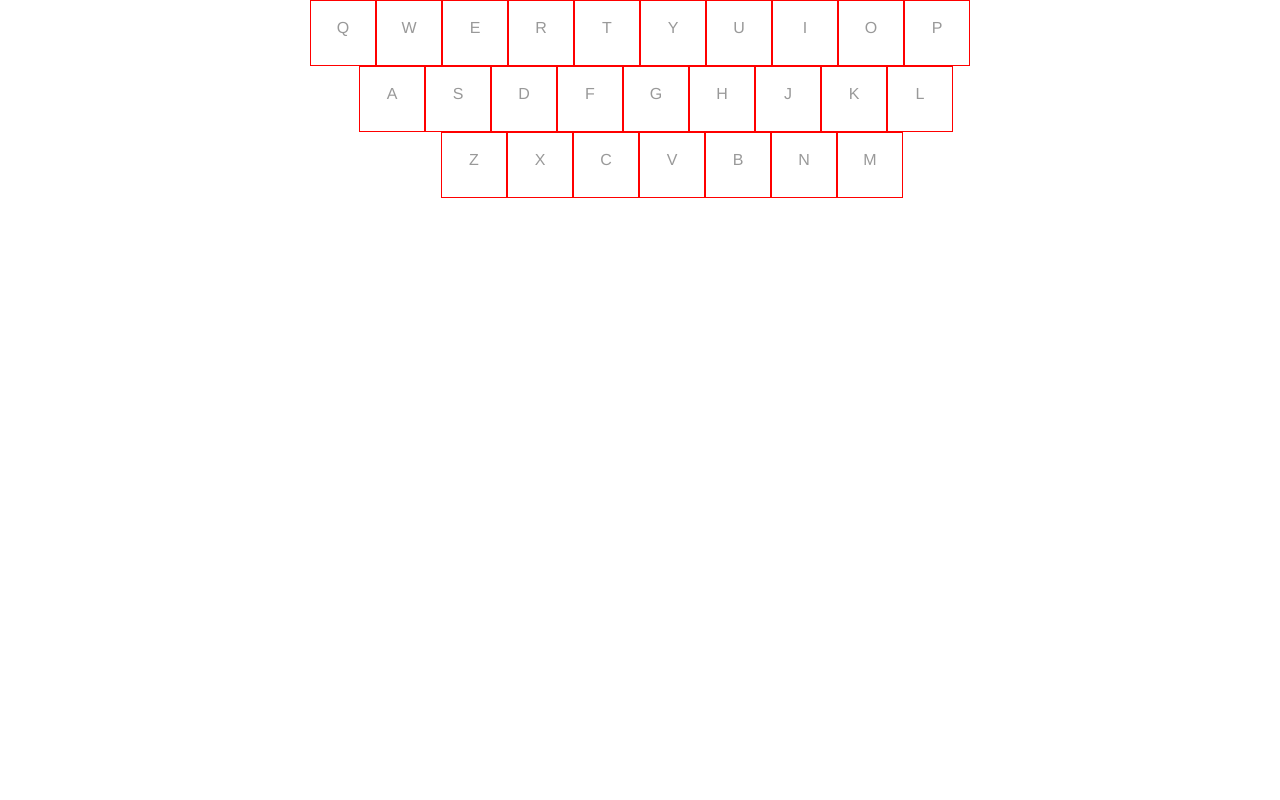
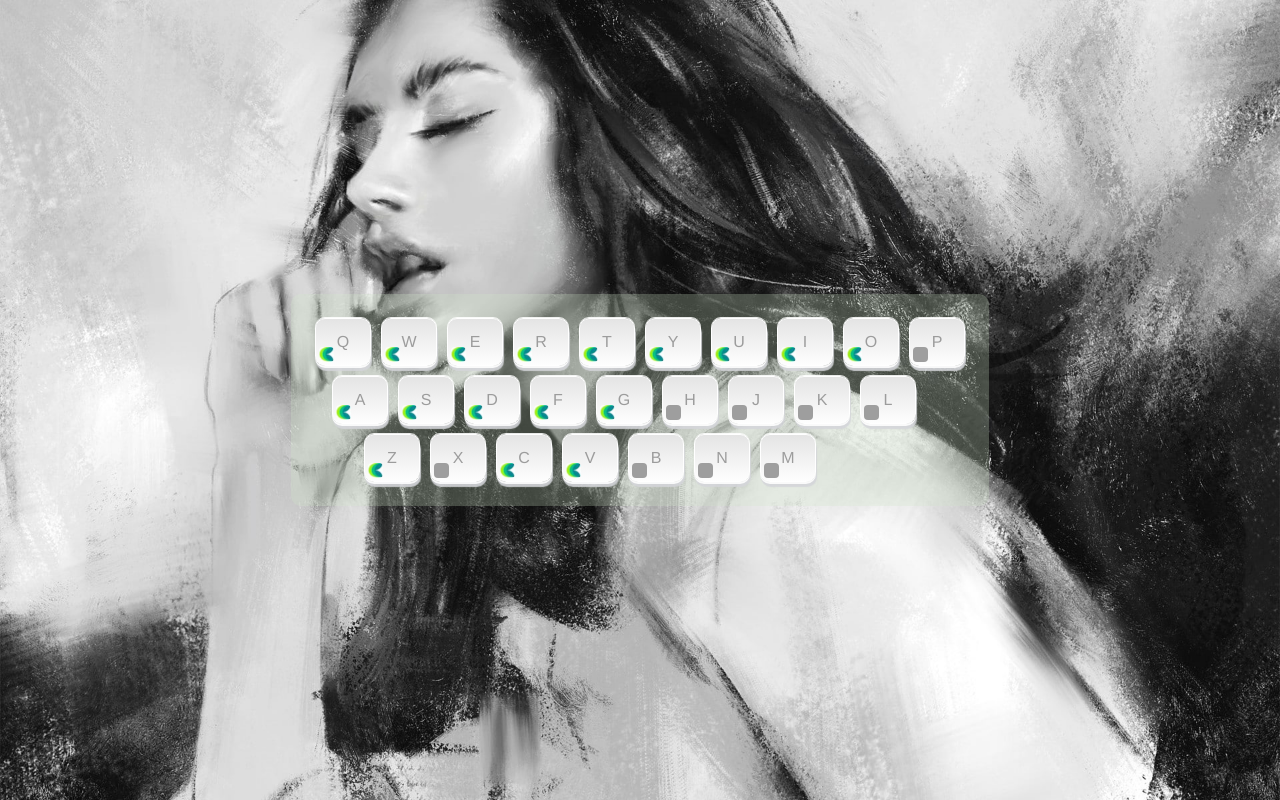
Before and after one commit to liaolinyan2018/git-keyboard, a plain HTML site: page index.html in a window 1280 px wide. Drawn offline with Linux system fonts and the light colour scheme; grey boxes are pictures that could not be loaded.

Commit message:
完善导航页面，还未简化代码

```diff
--- a/index.html
+++ b/index.html
@@ -12,10 +12,13 @@
 
   </header>
   <main>
+
       <div class="wrapper" id="main">
       </div>
       <script>
-          //定义键盘数组   //疑惑，引号加不加有什么影响
+
+           //1.0 初始化数据
+          //定义键盘值数组   //疑惑，引号加不加有什么影响
           var keys = {
               0:{0:'q',1:'w',2:'e',3:'r',4:'t',5:'y',6:'u',7:'i',8:'o',9:'p','length':10},
               1:{0:'a',1:'s',2:'d',3:'f',4:'g',5:'h',6:'j',7:'k',8:'l','length':9},
@@ -24,32 +27,7 @@
           }
           //定义网站hash表
           var hash = {
-            'q':'qq.com',
-            'w':'weibo',
-            'e':'ele.me',
-            'r':'renren.com',
-            't':'taobao.com',
-            'y':'youtube.com',
-            'u':'uc.com',
-            'i':'iqiyi.com',
-            'o':'opera.com',
-            'p':undefined,
-            'a':'acfun.tv',
-            's':'sohu.com',
-            'd':'dribbble.com',
-            'f':'facebook.com',
-            'g':'google.com',
-            'h':undefined,
-            'j':undefined,
-            'k':undefined,
-            'l':undefined,
-            'z':'zhihu.com',
-            'x':undefined,
-            'c':'css-tricks.com',
-            'v':'visualgo.net',
-            'b':undefined,
-            'n':undefined,
-            'm':undefined,
+            'q':'qq.com','w':'weibo','e':'ele.me','r':'renren.com','t':'taobao.com','y':'youtube.com','u':'uc.com','i':'iqiyi.com','o':'opera.com','p':undefined,'a':'acfun.tv','s':'sohu.com','d':'dribbble.com','f':'facebook.com','g':'google.com','h':undefined,'j':undefined,'k':undefined,'l':undefined,'z':'zhihu.com','x':undefined,'c':'css-tricks.com','v':'visualgo.net','b':undefined,'n':undefined,'m':undefined,
           }
           //每次优先读取localStorage 里 randomN 对应的hash 每次刷新网页重新读档
           var hashInLocalStorage = JSON.parse(localStorage.getItem('randomN') || 'null')
@@ -57,41 +35,60 @@
             hash = hashInLocalStorage
           }
 
+          //2.0 生成键盘
           //用js写html //div自动换行功能//创建div和kbd，和kbd内容
-          index=0  //声明变量index  //c语言中的i
+          var index=0  //声明变量index  //c语言中的i
           while(index < keys['length']){         // 0 1 2
-            div = document.createElement('div') //用js代码给文档创建三个标签元素div,注意引号
-            row = keys[index]                   //第一个数组 第二个数组 第三个数组
-            index2 = 0                          //声明变量index2
-            while(index2 < row['length']){
-              kbd = document.createElement('kbd')
-              button = document.createElement('button')
-              kbd.textContent = row[index2]   //给kbd添加文本内容 .textContent不是一个函数, .textContent('hi')错误
+            var div = document.createElement('div') //用js代码给文档创建三个标签元素div,注意引号
+            div.className = 'row'
+            var row = keys[index]                   //第一个数组 第二个数组 第三个数组
+            var index2 = 0                          //声明变量index2
+            while(index2 < row['length']){          // 0 1 2 3 4 5
+              var kbd = document.createElement('kbd')
+              kbd.className = 'key'
+              var button = document.createElement('button')
+              button.id = row[index2]         //给每个编辑按键加上对应的id
               button.textContent = 'E'        //按键功能 edit
-              button.id = row[index2]         //给每个编辑按键加上对应的id
               button.onclick = function(randomName){  //button被点击了
-                //console.log(randomName) 这里的randonName就是
-                key = randomName['target']['id']   //q w e r t y 取出用户要编辑哪一个kbd的键值
-                //console.log(randomName['target']['id']  /*这里用key是错误的，这里没有按下kbd没有['key']，不能像下面一样用*/)
-                x = prompt('请输入一个网址')         //获取用户要更改的网址
-                hash[key] = x                           //hash变更
-                //console.log(hash)                  //每次都打出hash
-                //hash变更后要存档到randomN
-                localStorage.setItem('randomN',JSON.stringify(hash)) //JSON.stringify(hash)是把hash变成字符串的
+                //console.log(randomName) 这里的randomName就是事件click 哈希表的名称,打印出事件的所有信息，
+              button2 = randomName['target'] //randomName['target']是用户点击的元素
+              img2 = button2.nextSibling  //button2.nextSibling 可以取到当前被点击的button2的下一个兄弟
+              var key = button2['id']   //q w e r t y 取出用户要编辑哪一个kbd的键值
+              //console.log(randomName['target']['id']  /*这里用key是错误的，这里没有按下kbd没有['key']，不能像下面一样用*/)
+              var x = prompt('请输入要变更的网址域名')         //获取用户要更改的网址
+              hash[key] = x                              //hash变更
+              //console.log(hash)                  //每次都打出hash
+              //hash变更后要立刻存档到randomN
+              localStorage.setItem('randomN',JSON.stringify(hash)) //JSON.stringify(hash)是把hash变成字符串的                              //hash变更
+              if(hash[key]){img2.src = 'http://'+hash[key]+'/favicon.ico'}  //对应网站icon也要变更
+              else{img2.src = '//i.loli.net/2017/11/10/5a05afbc5e183.png'}
+              /*监听失败事件*//*console.log('获取icon失败了')*/
+              img2.onerror = function(shijianName){shijianName.target.src = './failphoto.jpg'}
               }
+              var span = document.createElement('span')
+              span.className = 'text'
+              span.textContent = row[index2]   //q w e r t 给kbd添加文本内容 .textContent不是一个函数, .textContent('hi')错误
+              var img = document.createElement('img')
+              kbd.appendChild(span)
               kbd.appendChild(button)
+              kbd.appendChild(img)
               div.appendChild(kbd)
+              if(hash[row[index2]]){img.src = 'http://' + hash[row[index2]] + '/favicon.ico'}
+              else{img.src = '//i.loli.net/2017/11/10/5a05afbc5e183.png'}
+              /*监听失败事件*//*console.log('获取icon失败了')*/
+              img.onerror = function(shijianName){shijianName.target.src = './failphoto.jpg'}
               index2 = index2 + 1
             }
             main.appendChild(div)             //把div标签放到main元素里，即main父标签，div子标签
             index=index+1                     //漏了页面陷入死循环
           }
 
+          //3.0 监听键盘事件
           document.onkeypress = function(randomName){
             //console.log('你按下的这个键所有信息是：')
             //console.log(randomName)   //猜想randomName是hash表名
-            key = randomName['key']     //获取用户的按键值 q w e r t y 这的key必须加引号'key'
-            website = hash[key]         //qq.com weibo.com taobao.com 这的key不能加引号 key
+            var key = randomName['key']     //获取用户的按键值 q w e r t y 这的key必须加引号'key'
+            var website = hash[key]         //qq.com weibo.com taobao.com 这的key不能加引号 key
             //console.log(website)      //console.log()是调试工具
             //location.href = 'http://'+website     //模拟用户在地址栏输入地址，修改当前网址为按键地址
             window.open('http://'+website,'_blank') //新开窗口打开用户按键的网站
--- a/style.css
+++ b/style.css
@@ -1,45 +1,47 @@
-*{
-  margin:0px 0px;
-  padding:0px 0px;
-}
-a{
-  text-decoration: none;
-}
+*{margin:0px 0px;padding:0px 0px;}
+a{text-decoration: none;}
 /* 易错 [id类用#号][class类用 .] */
 #main kbd{
-  border: 1px solid red;
-  height: 4em;
-  width: 4em;
-  display: inline-block;
+  /*display: inline-block; //当时为了设置kbd的宽高
   vertical-align: top;  /*与display:inline-block配套使用*/
-  text-transform: uppercase;
-  position:relative;
-  color: #999;
-  font-size:16px;
-  font-family: Frutiger,Helvetica,sans-serif;
+  text-transform: uppercase;position:relative;color: #9C9C9C;font-size:16px;font-family: Helvetica,sans-serif;
 }
+.key{
+  margin-right: 10px;height: 46px;width: 54px; border:1px solid #ffffff;border-radius:10px;
+  /*线性渐变*/
+  background: linear-gradient(to bottom, #E4E4E4 0%,#fefefe 100%);
+  /*可改阴影*/
+  box-shadow: 0px 2px 0px 0px rgba(255,255,255,0.88), 0px -1px 0px 0px rgba(255, 255, 255, 0.88), 1px 5px 1px 0px rgba(212,213,217,0.9);
+  /*变成弹性盒，垂直居中，左右居中，布局三句话*/
+  display: inline-flex;align-items: center;justify-content: center;
+}
+.row>kbd:last-child{margin-right:0px;} /*每一行的最后一个kbd不需要由边距*/
+.row{margin-bottom:10px;}
 /*选中的是 选择器id=main的第二个div儿子*/
-#main>div:nth-child(2){
-  margin-left:2em;
+#main>div:nth-child(2){margin-left: -32px;}
+/*选中的是 选择器id=main的第三个div儿子*/
+#main>div:nth-child(3){margin-left: -100px;margin-bottom:0px;}
+/*父包裹器[div,id=main] 为不定宽块状元素,要实现内容居中，法一定宽，法二变为内联，父元素加text-align:center;*/
+#main{display: inline-block;background-color: rgba(205,230,199,0.26666666);padding:23px 23px;border:1px solid transparent;border-radius:10px;}
+
+body{background: grey url(./wall.jpg) no-repeat center center;/*background有六个值，最后一个是默认值*/
+     background-size: cover;}
+main{text-align: center;display: flex;justify-content:center;align-items: center;height: 100vh} /*viewport height 可视高度和屏幕一样高*/
+
+/*#main>div{            //改用flex布局
+  line-height:50px;    /*父元素 #main>div高度固定，子元素为单行内联文本，垂直居中设置：height=line-height*/
+
+kbd>button{position: absolute;right:3px;bottom:2px;width:16px;height:16px;
+          background-color:#a3cf62;border:0.1px solid transparent;border-radius: 5px;display:none;
+          font: 750 10.3333px Arial;color:#ffffff;
+          }
+kbd>img{width:15px;height:15px;background-color: transparent;position: absolute;left:2px;bottom:2px;
+        border:0.1px solid transparent;border-radius:5px;}
+/*hover kbd时出现button*/
+#main>div>kbd:hover{color:#b1d742;font-weight: bold;box-shadow: 0px 0px 14px 1px rgba(101,194,148,0.9);transition:0.3s;}
+kbd:hover > button{display: inline-block;}
+kbd:hover > .text{transform: scale(1.6);} /*hover的时候字体变大，但是不会把盒子撑大，也就是页面并不会动*/
+kbd>button:hover{
+  background-color: #121a2a;
+
 }
-/*选中的是 选择器id=main的第三个div儿子*/
-#main>div:nth-child(3){
-  margin-left:4em;
-}
-
-/*父包裹器[div,id=main] 为不定宽块状元素,要实现内容居中，法一定宽，法二变为内联，父元素加text-align:center;*/
-#main{display: inline-block; }
-main{text-align: center;}
-
-#main>div{
-  line-height:54px;    /*父元素 #main>div高度固定，子元素为单行内联文本，垂直居中设置：height=line-height*/
-}
-kbd>button{
-  position: absolute;
-  left:0px;
-  top:0px;
-  display:none;
-}
-kbd:hover > button{
-  display: inline-block;
-}
```
Also changed, not shown: failphoto.JPG (added), wall.jpg (added).
